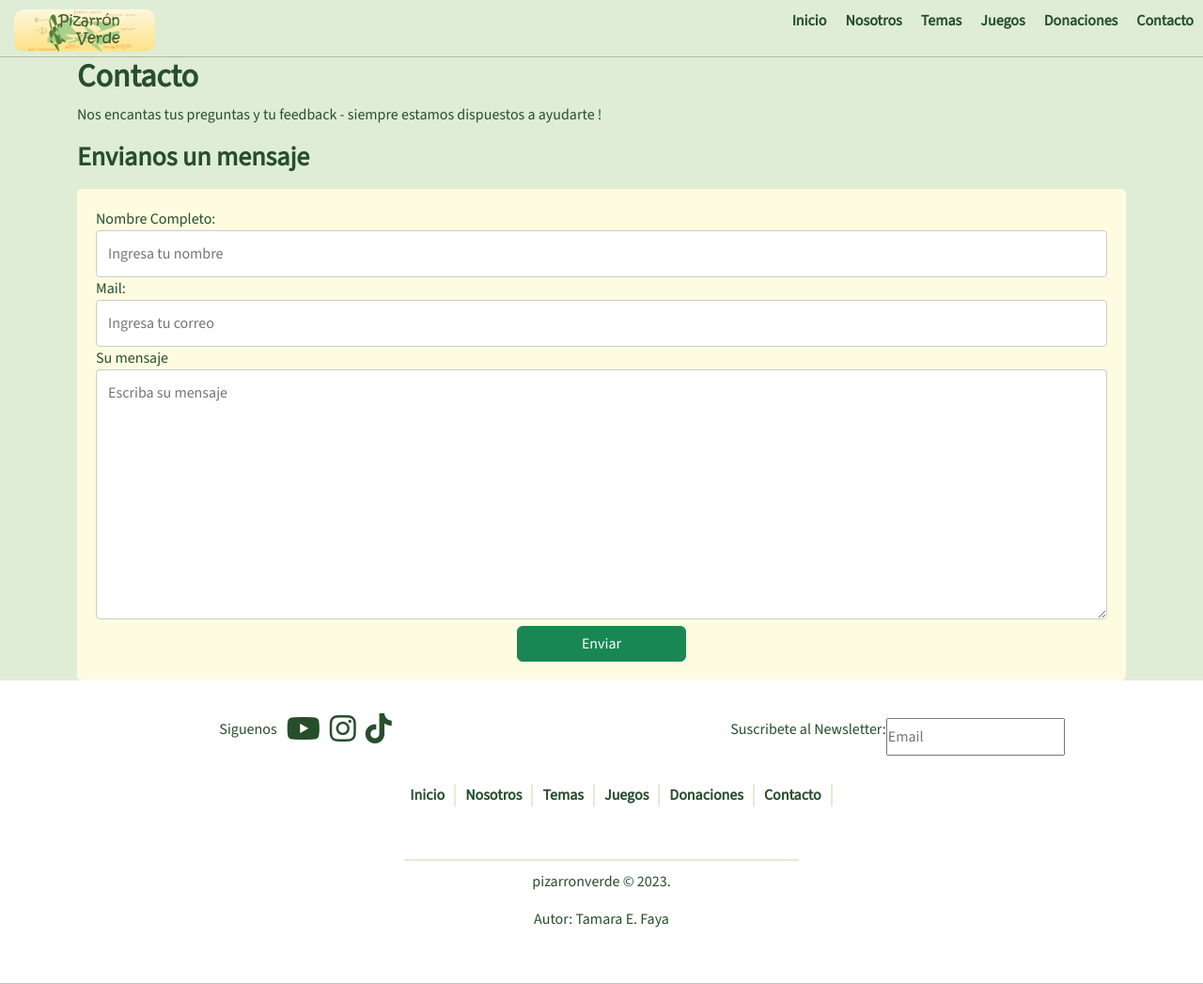
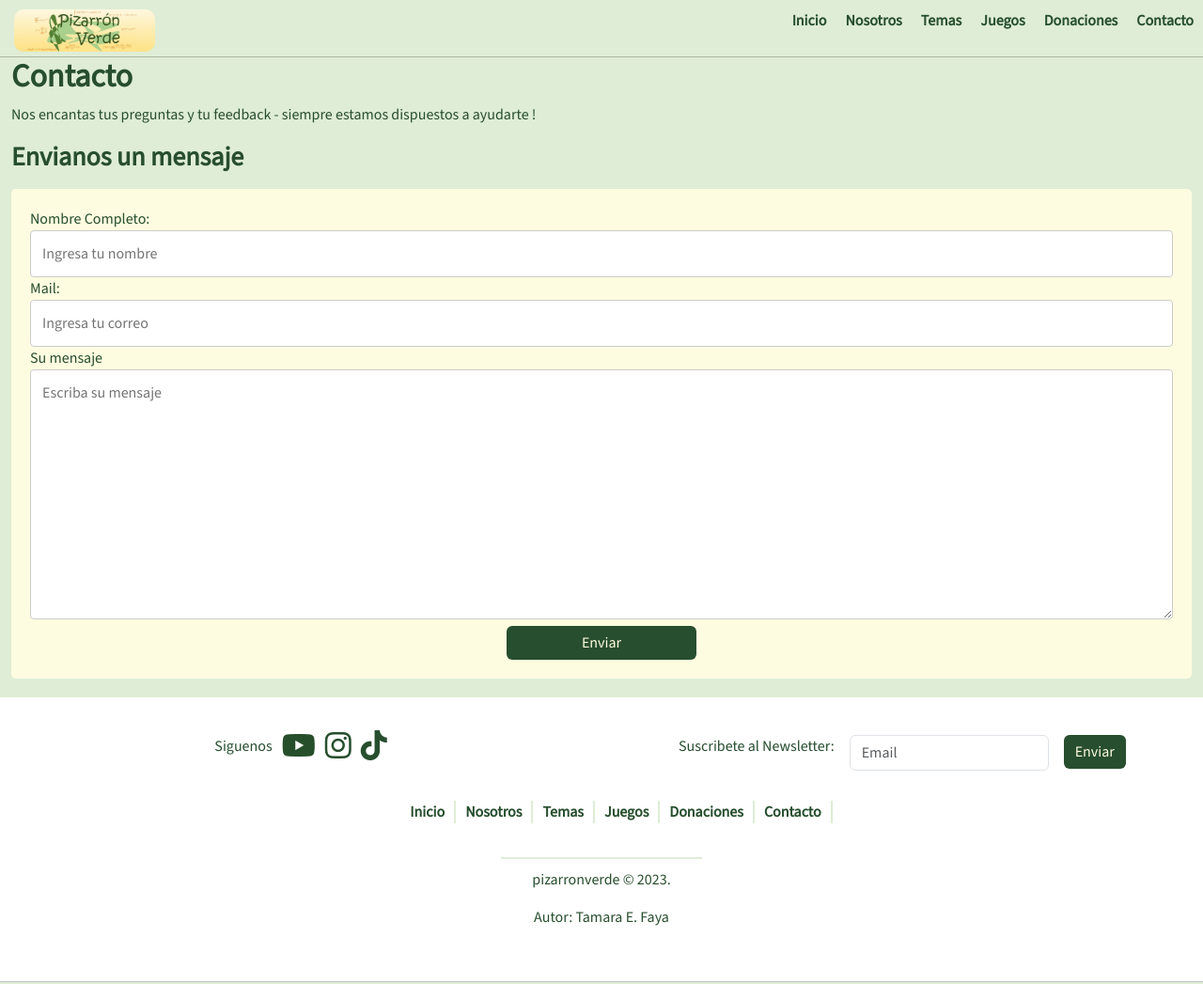
Before and after one commit to tefmail/coder_desarrolloweb, a plain HTML site: page pages/contacto.html in a window 1280 px wide. Shown: the whole page at 94% size. Drawn offline with nearby package versions, Linux system fonts and the light colour scheme.

Commit message:
Adapto footer a bootstrap
Adaptamos footer a bootstrap

```diff
--- a/css/style.css
+++ b/css/style.css
@@ -251,9 +251,10 @@ h3 {
    /* margin-bottom: 16px; /* Bottom margin */
     resize: vertical
   }
-.enviar{
+.boton_enviar{
     background-color: var(--color-principal);
     color: var(--color-contraste);
+    border: none;
     /*padding: 5px;
     border-radius: 5px;*/
 }
@@ -265,7 +266,10 @@ h3 {
 
 
 /* ************ footer ********************** */
-
+.footer_mine2{
+    margin-top: 20px;
+    background-color: white;
+}
 .footer_mine {
     background-color: white;
     display: grid;
@@ -281,7 +285,11 @@ h3 {
 
 /*****  CONTENEDOR DEL MENU *****/
 .menu2 {
+    padding-top: 20px;
     grid-area: menu2;
+    margin: 0px;
+    /*display: flex;
+    align-items: center;*/
 }
 nav.menu2 ul {
     display: flex;
@@ -309,11 +317,15 @@ nav.menu2 ul {
     display: flex;
     justify-content: center;
 }
+
 .suscribete-al-newsletter {
     grid-area: newsletter;
     display: flex;
-    justify-content: center;
+    justify-content: flex-end;
+    align-items: center;
 }
+
+
 .author {
     border-top: var(--color-secundario) solid 2px;
     padding-top: 10px;
--- a/pages/contacto.html
+++ b/pages/contacto.html
@@ -46,18 +46,16 @@
         </nav>
     </header>
     <!-- **************** Fin de Header *******************-->
-    <main class="container">
+    <main class="container-fluid">
         <!-- FORMULARIO DE CONTACTO -->
         <section>
             <h1>Contacto</h1>
-
             <!-- texto indicativo -->
             <p>
                 Nos encantas tus preguntas y tu feedback - siempre estamos dispuestos a ayudarte !
             </p>
 
             <h3>Envianos un mensaje</h3>
-
             <div class="form_contenedor">
                 <form>
                     <label for="nombre">Nombre Completo:</label>
@@ -70,24 +68,20 @@
                     <textarea name="" id="mensaje" cols="30" rows="10" placeholder="Escriba su mensaje"></textarea>
 
                     <div class="d-grid gap-2 col-2 mx-auto">
-                        <button type="button" class="btn btn-success">Enviar</button>
+                        <button type="button" class="btn btn-success boton_enviar">Enviar</button>
                     </div>
-
                 </form>
             </div>
-
-
         </section>
-
     </main>
 
 
     <!-- *******************  FOOTER ************************* -->
-
-    <footer class="footer_mine">
+    <footer class="container-fluid footer_mine2">
         <!-- Redes sociales -->
-        <div class="social">
-            <p> Siguenos </p>
+        <div class="row social">
+            <div class="col-lg-6 col-md-8 col-sm-12 social">
+                <p class="icon_redes"> Siguenos </p>
                 <!--YOUTUBE -->
                 <a href="https://www.youtube.com/@PizarronVerde" target="_blank">
                     <i class="fa-brands fa-youtube fa-2xl" style="color: #274e2a;"></i>
@@ -102,12 +96,23 @@
                 </a>
             </div>
 
-        <div class="suscribete-al-newsletter">
+            <div class=" col-lg-6 col-md-8 col-sm-12 ">
+                <div class="row g-3  justify-content-center">
+                    <div class="col-auto">
                         <label for="newsletter">Suscribete al Newsletter:</label>
-            <input type="newsletter" name="" id="newsletter" placeholder="Email">
+                    </div>
+                    <div class="col-auto">
+                        <input type="newsletter" class="form-control" name="" id="newsletter" placeholder="Email">
+                    </div>
+                    <div class="col-auto">
+                        <button type="submit" class="btn btn-success boton_enviar">Enviar</button>
+                    </div>
+                </div>
+            </div>
         </div>
 
-        <nav class="menu2">
+        <nav class="row menu2">
+            <div class="col">
                 <ul>
                     <li><a href="../index.html">Inicio</a></li>
                     <li><a href="../pages/nosotros.html">Nosotros</a></li>
@@ -116,15 +121,16 @@
                     <li><a href="../pages/donaciones.html">Donaciones</a></li>
                     <li><a href="../pages/contacto.html">Contacto</a></li>
                 </ul>
+            </div>
         </nav>
 
-        <div class="author">
+        <div class="row">
+            <div class="col-lg-2 offset-lg-5 col-md-3 offset-md-6 col-sm-12  author">
                 <p>pizarronverde © 2023.</p>
                 <p>Autor: Tamara E. Faya</p>
             </div>
-
+          </div>
     </footer>
-
 
 </body>
 
```
Also changed, not shown: pages/temas.html (+26 -11 lines). Lines whose indentation alone changed are shown as unchanged.
